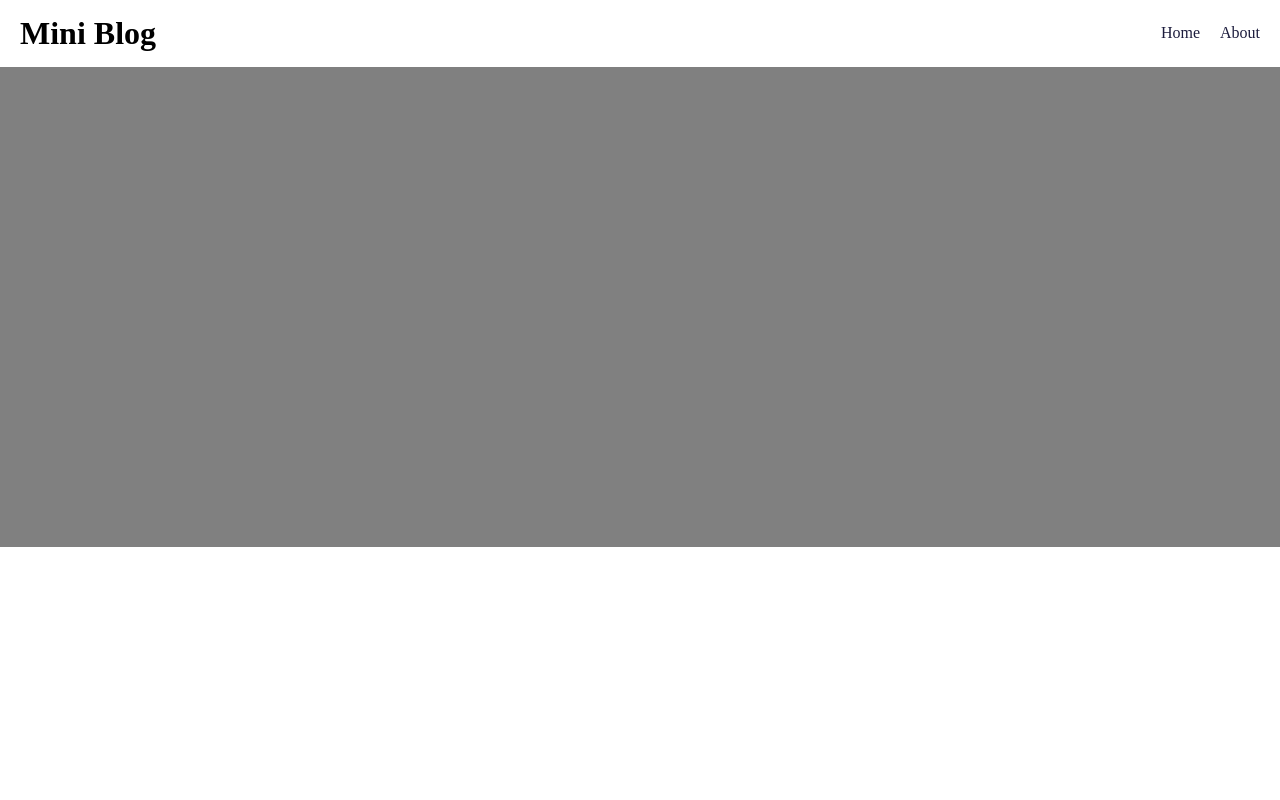
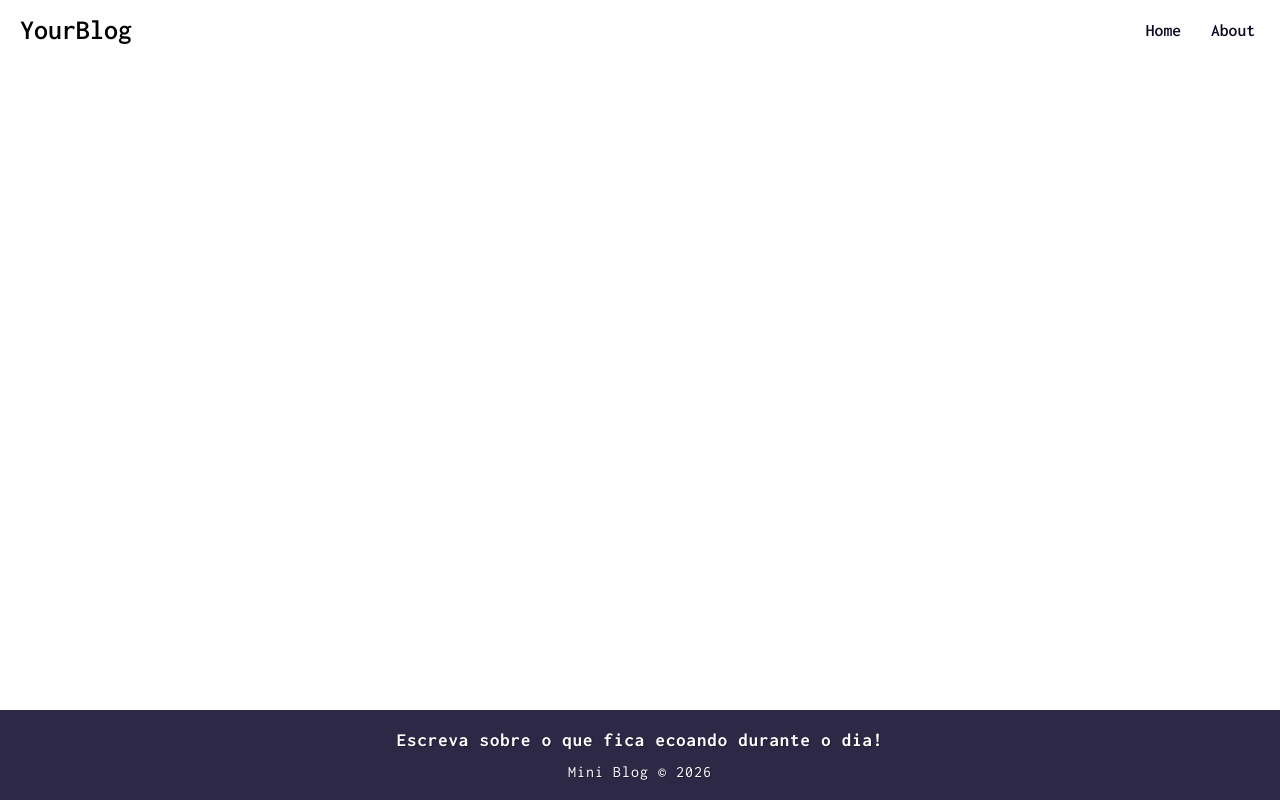
Before and after one commit to SantV7/miniblog, a React (Vite) app: page / in a window 1280 px wide. Built offline with nearby package versions, Linux system fonts and the light colour scheme.

Commit message:
Finalizei os estilos principais

```diff
--- a/index.html
+++ b/index.html
@@ -3,7 +3,7 @@
   <head>
     <meta charset="UTF-8" />
     <meta name="viewport" content="width=device-width, initial-scale=1.0" />
-    <title>miniblog</title>
+    <title>YourBlog</title>
   </head>
   <body>
     <div id="root"></div>
--- a/src/App.tsx
+++ b/src/App.tsx
@@ -1,7 +1,8 @@
 
-import { Outlet } from 'react-router-dom'
+import { Link, Outlet } from 'react-router-dom'
 import './style/global.css'
 import Navbar from './components/Navbar/Navbar'
+import Footer from './components/Footer/Footer'
 
 
 
@@ -10,19 +11,19 @@ function App() {
 
   return (
     <>
-      <div className='app'>
+
         <header id='main_header'>
-          <h1>Mini Blog</h1>
+          <Link id='your_blog' to='/'>YourBlog</Link>
           <Navbar />
         </header>
+
+
 
         <div className="container">
           <Outlet />
         </div>
 
-
-      </div>
-
+        <Footer />
     </>
   )
 }
--- a/src/components/Footer/Footer.module.css
+++ b/src/components/Footer/Footer.module.css
@@ -0,0 +1,14 @@
+.footer {
+    padding: 20px;
+    background-color: rgb(44, 40, 70);
+    text-align: center;
+    display: flex;
+    flex-flow: column nowrap;
+    gap: 13px;
+    color: white;
+    text-shadow: 1px 1px 1px rgba(0, 0, 0, 0.308);
+    letter-spacing: 1px;
+    position: fixed;
+    bottom: 0;
+    width: 100%;
+}
--- a/src/components/Footer/Footer.tsx
+++ b/src/components/Footer/Footer.tsx
@@ -3,7 +3,9 @@ import styles from './Footer.module.css'
 const Footer = () => {
   return (
     <>
-        <footer>
+        <footer className={styles.footer}>
+          <h3>Escreva sobre o que fica ecoando durante o dia!</h3>
+          <p>Mini Blog &copy; 2026</p>
 
         </footer>
     </>
--- a/src/components/Navbar/Navbar.module.css
+++ b/src/components/Navbar/Navbar.module.css
@@ -1,16 +1,31 @@
 .ul_links {
     display: flex;
     gap: 20px;
+
+    li {
+        list-style: none;
+    }
 }
 
 .links {
+    padding: 5px;
     text-decoration: none;
     transition: ease 0.2s;
-    color: rgb(28, 28, 61);
+    color: rgb(11, 11, 37);
     border-bottom: 2px solid transparent;
+    border-radius: 2px;
+    list-style: none;
+    padding-bottom: 1.5px;
+    font-weight: 600;
+    font-size: 1.1rem;
+
 }
 
 .links:hover {
     border-bottom: 2px solid rgb(140, 140, 255);
     color: rgb(3, 3, 10);
 }
+
+.active {
+    background-color: rgba(67, 63, 78, 0.438);
+}
--- a/src/components/Navbar/Navbar.tsx
+++ b/src/components/Navbar/Navbar.tsx
@@ -1,13 +1,20 @@
 import { Link } from 'react-router-dom'
 import styles from './Navbar.module.css'
 
+
 const Navbar = () => {
+
+
   return (
     <>
     <nav>
       <ul className={styles.ul_links}>
-        <Link className={styles.links} to='/home'>Home</Link>
-        <Link className={styles.links} to='/about'>About</Link>
+        <li>
+          <Link className={styles.links}  to='/home'>Home</Link>
+        </li>
+        <li>
+          <Link className={styles.links}  to='/about'>About</Link>
+        </li>
       </ul>
     </nav>
     </>
--- a/src/style/global.css
+++ b/src/style/global.css
@@ -1,18 +1,34 @@
+@import url('https://fonts.googleapis.com/css2?family=Inconsolata:wght@200..900&display=swap');
+
 * {
     padding: 0;
     margin: 0;
+    font-family: "Inconsolata", monospace;
     box-sizing: border-box;
+
 }
+
+
 
 #main_header {
     padding: 15px 20px;
     display: flex;
     justify-content: space-between;
     align-items: center;
+    background-color: white;
+}
+
+
+#your_blog {
+    text-decoration: none;
+    font-size: 1.75rem;
+    color: black;
+    font-weight: 550;
 }
 
 .container {
+    padding: 10px;
     min-height: 60vh;
     margin-bottom: 5em;
-    background-color: gray;
+
 }
```
